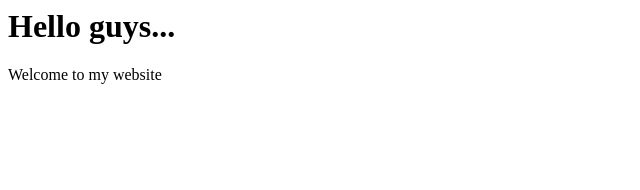
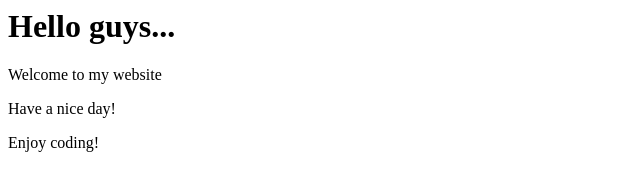
Before and after one commit to Trinikwan17/locker, a plain HTML site: page index.html in a window 1280 px wide. Shown: the whole page, without its empty margins (0-640 px from the left). Drawn offline with Linux system fonts and the light colour scheme.

Commit message:
For coders

```diff
--- a/index.html
+++ b/index.html
@@ -1,2 +1,4 @@
 <h1>Hello guys...</h1>
 <p>Welcome to my website</p>
+<p>Have a nice day!</p>
+<p>Enjoy coding!</p>
```
